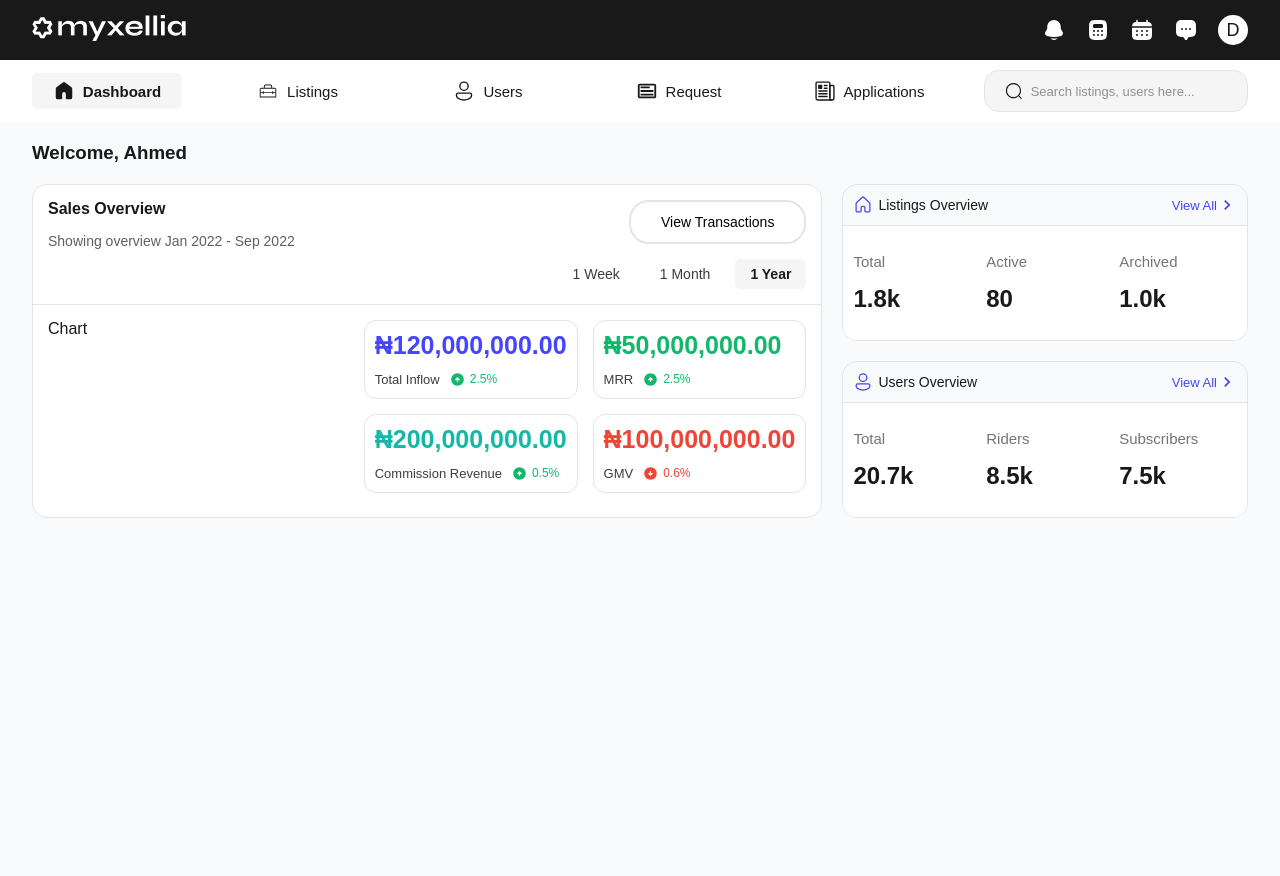
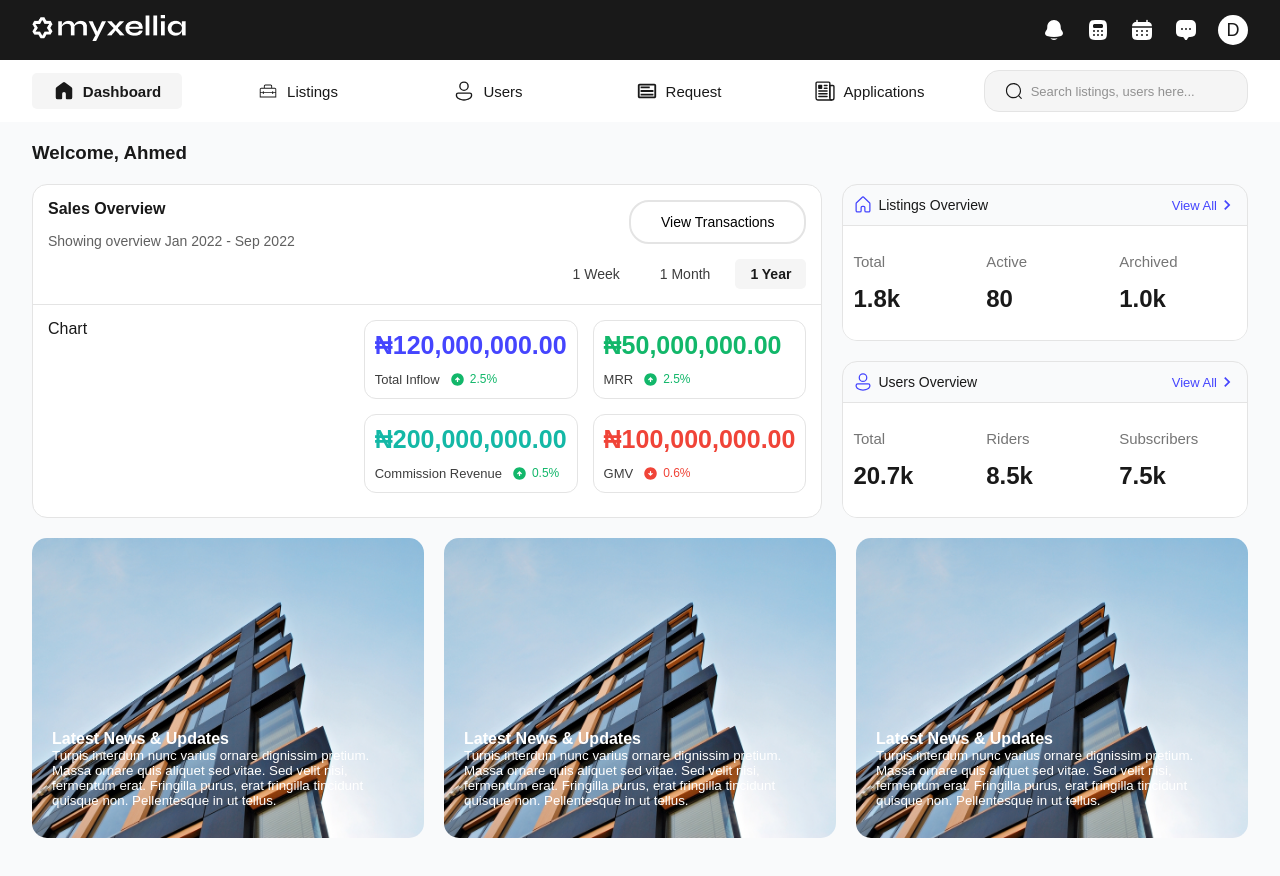
Before and after one commit to Tun95/myxellia_task, a Next.js app: page / in a window 1280 px wide. Shown: the top 876 px of the page. Built offline with nearby package versions, Linux system fonts and the light colour scheme.

Commit message:
FEAT: update slider

```diff
--- a/src/common/slider/styles.scss
+++ b/src/common/slider/styles.scss
@@ -12,8 +12,8 @@
           width: 100%;
           img {
             width: 100%;
-            border-radius: 8px;
-            height: 360px !important;
+            border-radius: 15px;
+            height: 300px !important;
             object-fit: cover;
           }
         }
--- a/src/screens/dashboardscreen/DashboardScreen.tsx
+++ b/src/screens/dashboardscreen/DashboardScreen.tsx
@@ -36,10 +36,16 @@ function DashboardScreen() {
               </div>
             </div>
           </div>
-          <div className="slider_section ">
-            <SliderBox />
-            <SliderBox />
-            <SliderBox />
+          <div className="slider_section">
+            <div className="most_clicked">
+              <SliderBox />
+            </div>
+            <div className="most_clicked">
+              <SliderBox />
+            </div>
+            <div className="most_clicked">
+              <SliderBox />
+            </div>
           </div>
         </div>
       </div>
--- a/src/screens/dashboardscreen/styles.scss
+++ b/src/screens/dashboardscreen/styles.scss
@@ -1,5 +1,8 @@
 .dashboard_screen {
+  margin-bottom: 50px;
   .dashboard_content {
+    width: 100%;
+    overflow: hidden;
     .overviews {
       .head {
         margin-top: 20px;
@@ -50,7 +53,12 @@
       display: grid;
       grid-template-columns: repeat(3, 1fr);
       gap: 20px;
+      width: 100%;
       margin-top: 20px;
+      .most_clicked {
+        width: 100%;
+        overflow: hidden;
+      }
 
       /* Responsive adjustments */
       @media screen and (max-width: 1100px) {
```
